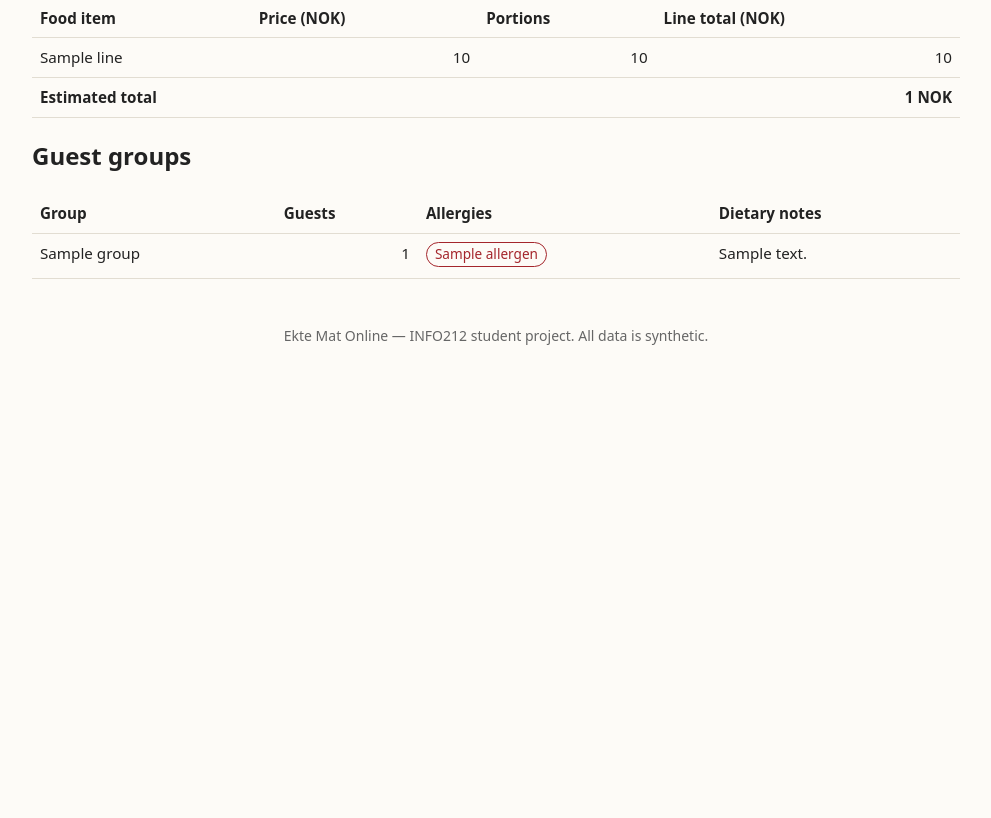
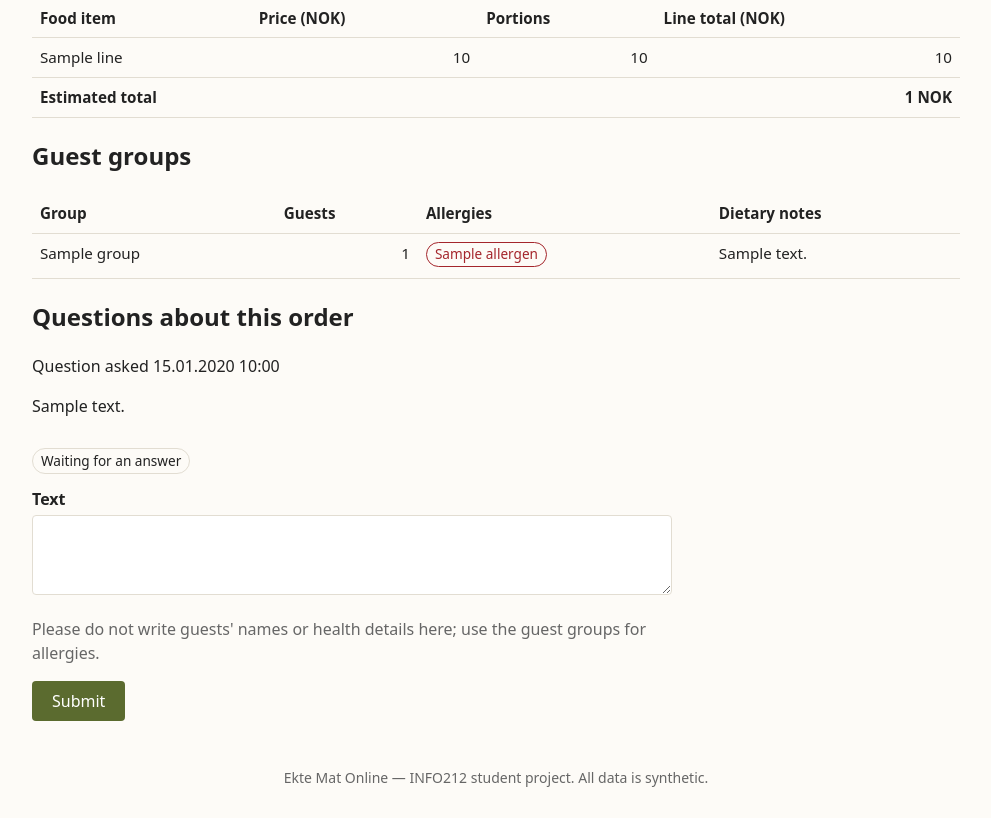
Before and after one commit to Marensundt/Oblig4-INFO212, a Flask app: template app/views/templates/account/order_detail.html in a window 1280 px wide. Shown: the part 455-1273 px from the top of the page, without its empty margins (144-1135 px from the left). Before the commit the page ends 800 px from the top, so only its background shows below. Run offline with Flask 3, Linux system fonts and the light colour scheme; the template is opened without the code that fills it: most values are stand-ins (such as "Sample title", 1, 10 or a date in 2020); form fields are guessed from the names that the template uses; parts of the project's set-up code (start-up, migrations or seed data) failed here and were passed over.

Commit message:
Let customers ask questions on their orders and read answers (C5)
Co-Authored-By: Claude Opus 5.5 <noreply@anthropic.com>

```diff
--- /dev/null
+++ b/app/views/templates/_partials/questions.html
@@ -0,0 +1,33 @@
+{# Questions on one order with answers (C5 customer view, A4 admin view). #}
+{% macro answer_form(question, from_order=False) %}
+  <form method="post" action="{{ url_for('admin.question_answer', question_id=question.id) }}" class="form answer-form">
+    <input type="hidden" name="csrf_token" value="{{ csrf_token() }}">
+    {% if from_order %}<input type="hidden" name="from_order" value="1">{% endif %}
+    <div class="field">
+      <label for="answer-{{ question.id }}">Answer</label>
+      <textarea id="answer-{{ question.id }}" name="text" maxlength="1000" required></textarea>
+    </div>
+    <button type="submit" class="button">Send answer</button>
+  </form>
+{% endmacro %}
+
+{% macro question_thread(questions, admin=False) %}
+  {% for question in questions %}
+    <article class="question{% if not question.is_answered %} question-waiting{% endif %}">
+      <p class="question-meta">Question asked {{ question.asked_at.strftime("%d.%m.%Y %H:%M") }}</p>
+      <p class="question-text">{{ question.text }}</p>
+      {% if question.is_answered %}
+        <div class="answer">
+          <p class="question-meta">Answer from Ekte Mat, {{ question.answered_at.strftime("%d.%m.%Y %H:%M") }}</p>
+          <p class="question-text">{{ question.answer_text }}</p>
+        </div>
+      {% elif admin %}
+        {{ answer_form(question, from_order=True) }}
+      {% else %}
+        <p class="badge waiting-badge">Waiting for an answer</p>
+      {% endif %}
+    </article>
+  {% else %}
+    <p>No questions yet.</p>
+  {% endfor %}
+{% endmacro %}
--- a/app/views/templates/account/index.html
+++ b/app/views/templates/account/index.html
@@ -4,5 +4,5 @@
   <h1>My account</h1>
   <p>Logged in as <strong>{{ g.user.name }}</strong> ({{ g.user.email }}).</p>
   <p>To order, add food from the <a href="{{ url_for('shop.menu') }}">menu</a> to your cart and choose “Continue to order”.</p>
-  <p>See the status of your orders under <a href="{{ url_for('account.orders') }}">My orders</a>. Questions about an order (C5) will be available there.</p>
+  <p>See the status of your orders under <a href="{{ url_for('account.orders') }}">My orders</a>. Open an order there to ask Ekte Mat a question about it.</p>
 {% endblock %}
--- a/app/views/templates/account/order_detail.html
+++ b/app/views/templates/account/order_detail.html
@@ -1,5 +1,7 @@
 {% extends "base.html" %}
+{% from "_partials/forms.html" import field %}
 {% from "_partials/order_details.html" import order_facts, order_lines, guest_groups %}
+{% from "_partials/questions.html" import question_thread %}
 {% block title %}Order {{ order.order_number }} — Ekte Mat Online{% endblock %}
 {% block content %}
   <p><a href="{{ url_for('account.orders') }}">← My orders</a></p>
@@ -7,4 +9,15 @@
   {{ order_facts(order) }}
   {{ order_lines(order) }}
   {{ guest_groups(order) }}
+
+  <section id="questions" aria-labelledby="questions-heading">
+    <h2 id="questions-heading">Questions about this order</h2>
+    {{ question_thread(questions) }}
+    <form method="post" action="{{ url_for('account.ask_question', order_id=order.id) }}" class="form form-wide" novalidate>
+      {{ form.hidden_tag() }}
+      {{ field(form.text) }}
+      <p class="lead">Please do not write guests' names or health details here; use the guest groups for allergies.</p>
+      {{ form.submit(class="button") }}
+    </form>
+  </section>
 {% endblock %}
--- a/app/views/templates/account/orders.html
+++ b/app/views/templates/account/orders.html
@@ -13,6 +13,7 @@
         <th scope="col">Estimated total (NOK)</th>
         <th scope="col">Order status</th>
         <th scope="col">Payment status</th>
+        <th scope="col">Questions</th>
       </tr>
     </thead>
     <tbody>
@@ -24,6 +25,7 @@
         <td class="num">{{ order.total_nok }}</td>
         <td><span class="badge status-{{ order.status.value }}">{{ order.status.label | capitalize }}</span></td>
         <td><span class="badge payment-{{ order.payment_status.value }}">{{ order.payment_status.label | capitalize }}</span></td>
+        <td>{% if waiting[order.id] %}{{ waiting[order.id] }} waiting for an answer{% else %}—{% endif %}</td>
       </tr>
       {% endfor %}
     </tbody>
```
Also changed, not shown: app/controllers/account.py (+36 -5 lines), app/controllers/forms.py (+18 -0 lines), tests/controllers/test_account_questions.py (added, +103 -0 lines).
